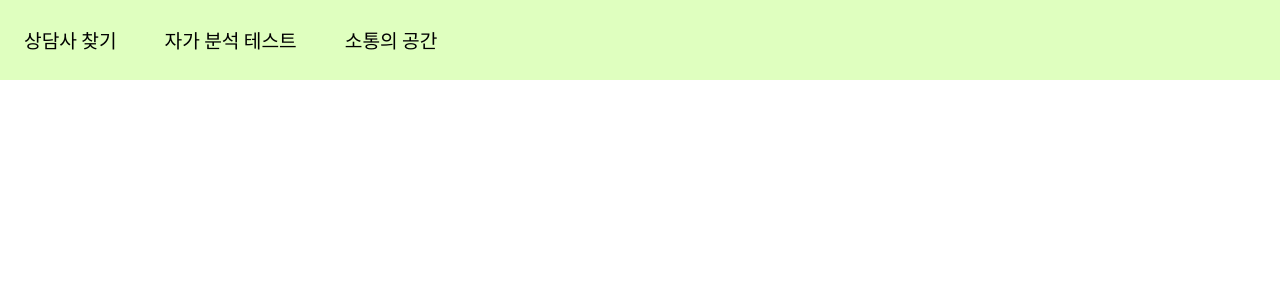
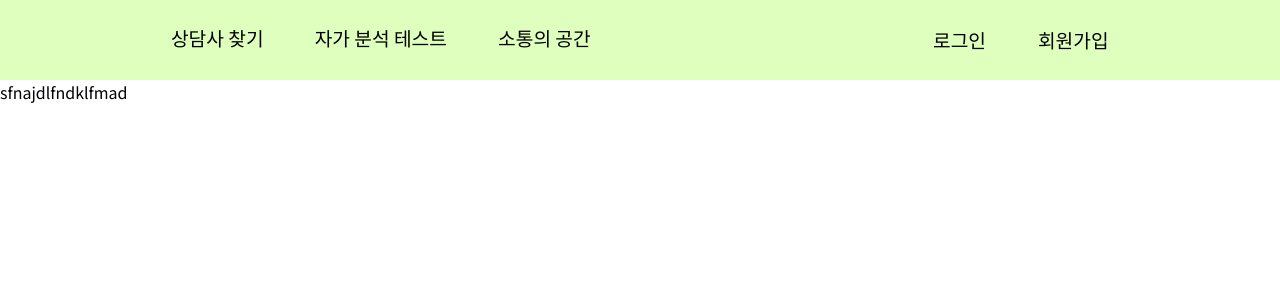
Before and after one commit to GDSC-SKHU/4Team-Solution-Fe, a Next.js app in the folder solution4/: page /HospitalMap in a window 1280 px wide. Before the commit this address had no page. Shown: the top 300 px of the page. Built offline with nearby package versions, Linux system fonts and the light colour scheme.

Commit message:
build: app 파일 수정(상단바)

```diff
--- /dev/null
+++ b/solution4/src/pages/HospitalMap.tsx
@@ -0,0 +1,7 @@
+export default function HospitalMap() {
+  return(
+    <>
+    <div>sfnajdlfndklfmad</div>
+    </>
+  )
+}
--- a/solution4/src/pages/_app.tsx
+++ b/solution4/src/pages/_app.tsx
@@ -1,41 +1,96 @@
 import "@/styles/globals.css";
 import type { AppProps } from "next/app";
+import Link from "next/link";
 import { useState } from "react";
 import styled from "styled-components";
 
 export default function App({ Component, pageProps }: AppProps) {
-  const [NavListState, setNavListState] = useState(true);
+  //메뉴 hover 하면 드러나게 하기 위해서
+  const [SearchDoc, setSearchDoc] = useState(true);
+  const [TestList, setTestList] = useState(true);
+  const [Talkground, setTalkground] = useState(true);
   return (
     <>
       <Headerbox>
         <nav>
           <div>
-            <p
+            <NavTxt
               onMouseOver={() => {
-                setNavListState((prev) => !prev);
-              }}
-              onMouseLeave={() => {
-                setNavListState((prev) => !prev);
+                setSearchDoc((prev) => !prev);
+                setTalkground(true);
+                setTestList(true);
               }}
             >
               상담사 찾기
-            </p>
-            {NavListState ? (
+            </NavTxt>
+            {SearchDoc ? (
               <></>
             ) : (
-              <HideList1>
-                <ul>
-                  <li></li>
-                  <li></li>
-                  <li></li>
-                </ul>
+              <HideList1
+                onMouseLeave={() => {
+                  setSearchDoc((prev) => !prev);
+                }}
+              >
+                <div>
+                  <Link href="/findpsy">
+                    <StyledLink>상담사 보기</StyledLink>
+                  </Link>
+                </div>
+                <div>
+                  <Link href="/HospitalMap">
+                    <StyledLink>병원 모아보기</StyledLink>
+                  </Link>
+                </div>
               </HideList1>
             )}
           </div>
-          <div>자가 분석 테스트</div>
-          <div>소통의 공간</div>
+          <div>
+            <NavTxt
+              onMouseOver={() => {
+                setTestList((prev) => !prev);
+                setTalkground(true);
+                setSearchDoc(true);
+              }}
+            >
+              자가 분석 테스트
+            </NavTxt>
+            {TestList ? (
+              <></>
+            ) : (
+              <HideList1
+                onMouseLeave={() => {
+                  setTestList((prev) => !prev);
+                }}
+              ></HideList1>
+            )}
+          </div>
+          <div>
+            <NavTxt
+              onMouseOver={() => {
+                setTalkground((prev) => !prev);
+                setTestList(true);
+                setSearchDoc(true);
+              }}
+            >
+              소통의 공간
+            </NavTxt>
+            {Talkground ? (
+              <></>
+            ) : (
+              <HideList1
+                onMouseLeave={() => {
+                  setTalkground((prev) => !prev);
+                }}
+              ></HideList1>
+            )}
+          </div>
+        </nav>
+        <nav>
+          <LoginBox>로그인</LoginBox>
+          <LoginBox>회원가입</LoginBox>
         </nav>
       </Headerbox>
+      <Component {...pageProps} />
     </>
   );
 }
@@ -45,29 +100,56 @@ const Headerbox = styled.div`
   width: 100%;
   display: flex;
   align-items: center;
+  justify-content: space-around;
   & > nav > div {
     list-style: none;
     float: left;
     margin: 1rem;
     font-size: 1.2rem;
-    padding: 8px;
-    border-radius: 20px;
+    border-radius: 15px;
     &:hover {
       background-color: #91d196;
-      transition: all 0.5s;
-    }
-    >p{
-      &:hover{
-        color: white;
-        transition: all 0.5s;
-
-      }
     }
   }
 `;
 const HideList1 = styled.div`
-  background-color: #ccff99a0;
+  background-color: #91d196;
   position: fixed;
+  top: 4rem;
+  text-decoration: none;
+  border-radius: 1rem;
+  padding: 1rem;
 
+  display: flex;
+  flex-direction: column;
+  gap: 1rem;
+  & > div {
+    padding: 5px;
+    border-radius: 15px;
+    &:hover {
+      background-color: white;
+      text-decoration: none;
+      transition: all 0.2s;
+    }
+  }
+`;
+const NavTxt = styled.div`
+  height: 2rem;
+  padding: 0.6rem;
+  text-decoration-line: none;
+  &:hover {
+    color: white;
+    transition: all 0.2s;
+  }
+`;
+const StyledLink = styled.a`
+  text-decoration-line: none;
+`;
 
+const LoginBox = styled.div`
+  padding: 10px;
+  &:hover{
+    color: white;
+    transition: all 0.2s;
+  }
 `
--- a/solution4/src/pages/index.tsx
+++ b/solution4/src/pages/index.tsx
@@ -1,6 +1,7 @@
 export default function Home() {
   return (
     <>
+    index
     </>
   )
 }
```
Also changed, not shown: solution4/src/pages/findpsy.tsx (added, +7 -0 lines).
